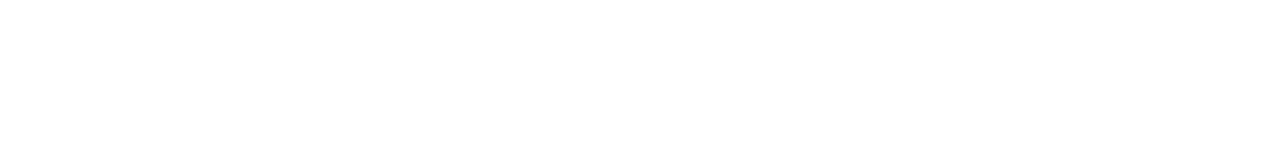
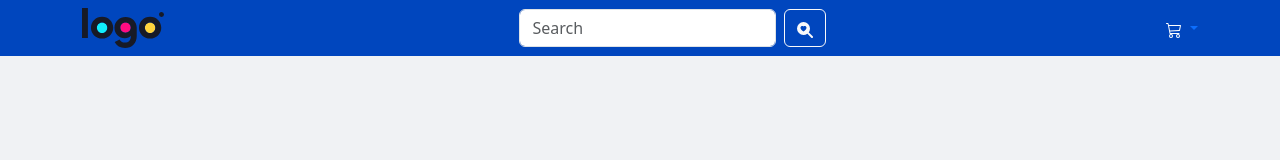
Before and after one commit to nedretcelik/e-commerce-site, a plain HTML site: page index.html in a window 1280 px wide. Drawn offline with nearby package versions, Linux system fonts and the light colour scheme.

Commit message:
Add navbar

```diff
--- a/css/styles.css
+++ b/css/styles.css
@@ -1,5 +1,7 @@
+
+
 body {
-  background-color: #fff;
+  background-color: #f0f2f4;
 }
 
 .navbar-bg {
@@ -27,3 +29,8 @@ body {
 .google-border {
   border: 0.1px solid black !important;
 }
+
+.search-bar {
+  border: 1px solid yellow;
+
+}
--- a/index.html
+++ b/index.html
@@ -18,7 +18,45 @@
 
     <body>
         <header>
-
+            <nav class="navbar navbar-light bg-light navbar-bg">
+                <div class="container ">
+                    <div>
+                        <a class="navbar-brand" href="./index.html">
+                            <img src="./images/logoipsum-332.svg" alt="" />
+                        </a>
+                    </div>
+                  <!-- <div>
+                    <button class="btn btn-light dropdown-toggle" type="button" data-bs-toggle="dropdown" aria-expanded="false">
+                        Menu
+                      </button>
+                      <ul class="dropdown-menu">
+                        <li><button class="dropdown-item" type="button">Deals</button></li>
+                        <li><button class="dropdown-item" type="button">Support& Service action</button></li>
+                        <li><button class="dropdown-item" type="button">Brans</button></li>
+                      </ul>
+                  </div> -->
+                  <form class="d-flex">
+                    <input class="form-control me-2" type="search" placeholder="Search" aria-label="Search">
+                    <button class="btn btn-outline-light" type="submit"><svg xmlns="http://www.w3.org/2000/svg" width="16" height="16" fill="currentColor" class="bi bi-search-heart-fill" viewBox="0 0 16 16">
+                        <path d="M6.5 13a6.47 6.47 0 0 0 3.845-1.258h-.001q.044.06.098.115l3.85 3.85a1 1 0 0 0 1.415-1.414l-3.85-3.85a1 1 0 0 0-.115-.1A6.47 6.47 0 0 0 13 6.5 6.5 6.5 0 0 0 6.5 0a6.5 6.5 0 1 0 0 13m0-8.518c1.664-1.673 5.825 1.254 0 5.018-5.825-3.764-1.664-6.69 0-5.018"/>
+                      </svg></button>
+                  </form>
+                  <div class="flex-shrink-0 dropdown">
+                    <a href="#" class="d-block text-decoration-none dropdown-toggle" id="dropdownUser2" data-bs-toggle="dropdown" aria-expanded="false">
+                      <svg xmlns="http://www.w3.org/2000/svg" width="16" height="16" fill="currentColor" class="bi bi-cart3" viewBox="0 0 16 16" style="color: white;">
+                          <path d="M0 1.5A.5.5 0 0 1 .5 1H2a.5.5 0 0 1 .485.379L2.89 3H14.5a.5.5 0 0 1 .49.598l-1 5a.5.5 0 0 1-.465.401l-9.397.472L4.415 11H13a.5.5 0 0 1 0 1H4a.5.5 0 0 1-.491-.408L2.01 3.607 1.61 2H.5a.5.5 0 0 1-.5-.5M3.102 4l.84 4.479 9.144-.459L13.89 4zM5 12a2 2 0 1 0 0 4 2 2 0 0 0 0-4m7 0a2 2 0 1 0 0 4 2 2 0 0 0 0-4m-7 1a1 1 0 1 1 0 2 1 1 0 0 1 0-2m7 0a1 1 0 1 1 0 2 1 1 0 0 1 0-2"/>
+                      </svg>
+                    </a>
+                    <ul class="dropdown-menu text-small shadow" aria-labelledby="dropdownUser2" style="color: white;">
+                      <li><a class="dropdown-item" href="#">Account</a></li>
+                      <li><a class="dropdown-item" href="#">Order</a></li>
+                      <li><a class="dropdown-item" href="#">Saved</a></li>
+                      <li><hr class="dropdown-divider"></li>
+                      <li><a class="dropdown-item" href="#">Sign out</a></li>
+                    </ul>
+                  </div>
+                </div>
+            </nav>
         </header>
         <main></main>
         <footer>
```
